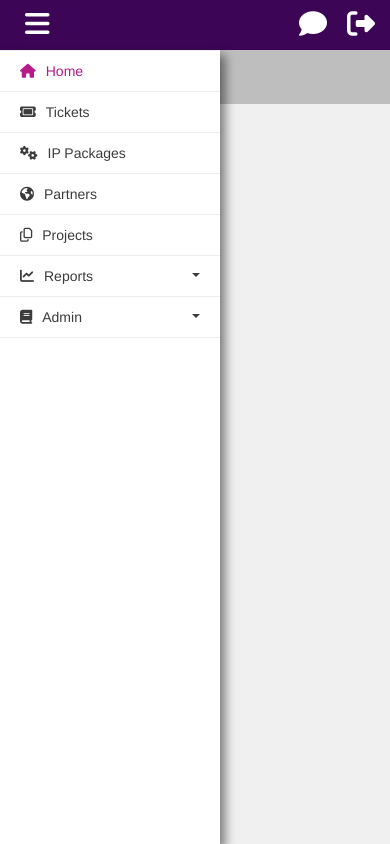
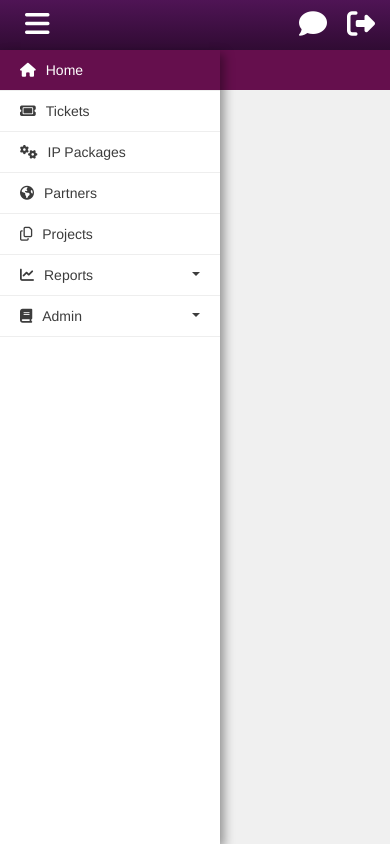
Before and after one commit to DonnyRax/PartnerPortal, a plain HTML site: page public/Index.html in a window 390 px wide. Both pictures are taken after a click on the element 47 px from the left and 29 px from the top of the page. Drawn offline with nearby package versions, Linux system fonts and the light colour scheme.

Commit message:
style changes

```diff
--- a/public/Index.html
+++ b/public/Index.html
@@ -1,4 +1,4 @@
-<!doctype html>
+<!DOCTYPE html>
 <html lang="en">
   <head>
     <!-- Required meta tags -->
@@ -47,7 +47,7 @@
       <!-- side bar -->
       <div class="sidebar-wrapper">
           <ul class="nav-list">
-              <li class="nav-item active"><a href=""><i class="fa fa-home active"></i>Home</a></li>
+              <li class="nav-item active"><a href=""><i class="fa fa-home"></i>Home</a></li>
               <li class="nav-item"><a href=""><i class="fa fa-ticket"></i>Tickets</a></li>
               <li class="nav-item"><a href=""><i class="fa fa-cogs"></i>IP Packages</a></li>
               <li class="nav-item"><a href=""><i class="fa fa-globe"></i>Partners</a></li>
--- a/public/styles/partnerportal.css
+++ b/public/styles/partnerportal.css
@@ -17,9 +17,10 @@ article, aside, dialog, figcaption, figure, footer, header, hgroup, legend, main
 .header-wrapper {
     height: 50px;
     color: #fff;
-    box-shadow: 5px 5px 10px rgba(0, 0, 0, 0.3);
+    box-shadow: 4px 4px 10px rgba(0, 0, 0, 0.4);
     border: 0;
     border-radius: 0;
+    background: linear-gradient(to bottom, #4f1455 0, #300b33 100%) repeat scroll 0 0 rgba(0,0,0,0);
 }
 
 .header-content-wrapper {
@@ -72,7 +73,7 @@ article, aside, dialog, figcaption, figure, footer, header, hgroup, legend, main
     left: 0;
     bottom: 0;
     width: 220px;
-    box-shadow: 5px 5px 10px rgba(0, 0, 0, 0.5);
+    box-shadow: 4px 4px 10px rgba(0, 0, 0, 0.4);
     background-color: #fff;
     color: #fff;
     -moz-transition: all 0.5s ease;
@@ -94,16 +95,18 @@ article, aside, dialog, figcaption, figure, footer, header, hgroup, legend, main
     padding:0;
 }
 
-.sidebar-wrapper .nav-list > .nav-item:first-child {
-    border-top: 1px solid #eee;
-}
-
 .sidebar-wrapper .nav-list > .nav-item {
     padding: 10px 20px;
     border-bottom: 1px solid #eee;
 }
 
-.sidebar-wrapper .nav-list > .nav-item > a:hover {
+.sidebar-wrapper .nav-list > .nav-item:hover {
+    cursor: pointer;
+    text-decoration: none;
+    color: #B71A8B;
+}
+
+.sidebar-wrapper .nav-list > .nav-item:hover > a {
     cursor: pointer;
     text-decoration: none;
     color: #B71A8B;
@@ -115,6 +118,14 @@ article, aside, dialog, figcaption, figure, footer, header, hgroup, legend, main
 
 .sidebar-wrapper .nav-list > .nav-item > a {
     color: #3c3c3c;
+}
+
+.sidebar-wrapper .nav-list > .nav-item.active {
+    background-color: #650f4d;
+}
+
+.sidebar-wrapper .nav-list > .nav-item.active > a {
+    color: #fff;
 }
 
 .sidebar-wrapper .nav-list > .nav-item > a > .caret {
@@ -152,8 +163,13 @@ article, aside, dialog, figcaption, figure, footer, header, hgroup, legend, main
     border-bottom: 1px solid #eee;
 }
 
+.sidebar-wrapper .nav-dropdown-menu > .nav-item:hover {
+    cursor: pointer;
+    text-decoration: none;
+    color: #B71A8B;
+}
 
-.sidebar-wrapper .nav-dropdown-menu > .nav-item > a:hover {
+.sidebar-wrapper .nav-dropdown-menu > .nav-item:hover > a {
     cursor: pointer;
     text-decoration: none;
     color: #B71A8B;
@@ -194,11 +210,11 @@ article, aside, dialog, figcaption, figure, footer, header, hgroup, legend, main
 
 .header-bar {
     width: 100%;
-    background-color: #BEBEBE;
-    padding: 10px;
+    background-color: #650f4d;
+    padding: 5px 15px;
     color: #fff;
     font-weight: bold;
-    font-size: 24px;
+    font-size: 1.5em;
 }
 
 /* media queries */
@@ -212,7 +228,7 @@ article, aside, dialog, figcaption, figure, footer, header, hgroup, legend, main
 
     .sidebar-wrapper-collapsed {
         left: 0;
-        box-shadow: 5px 5px 10px rgba(0, 0, 0, 0.5);
+        box-shadow: 4px 4px 10px rgba(0, 0, 0, 0.4);
     }
 
     .content-wrapper {
```
Lines whose indentation alone changed are shown as unchanged.
